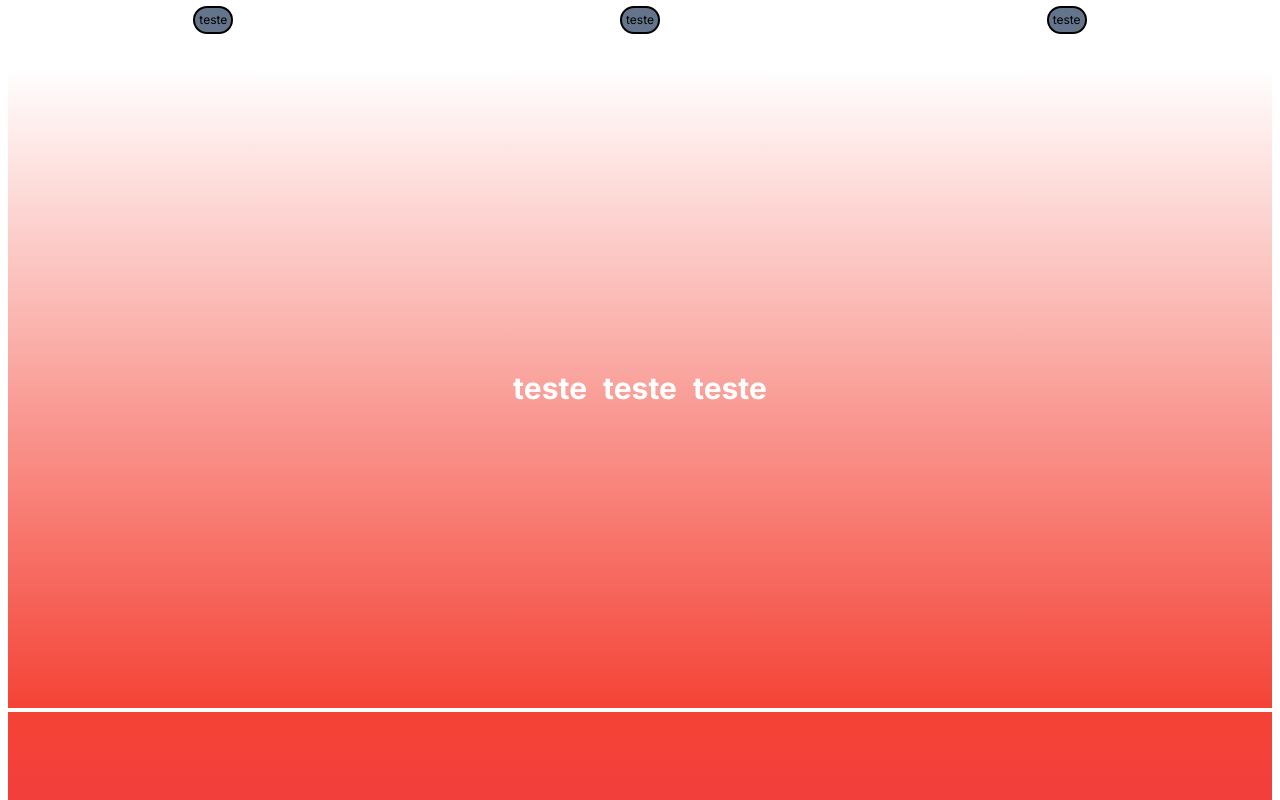
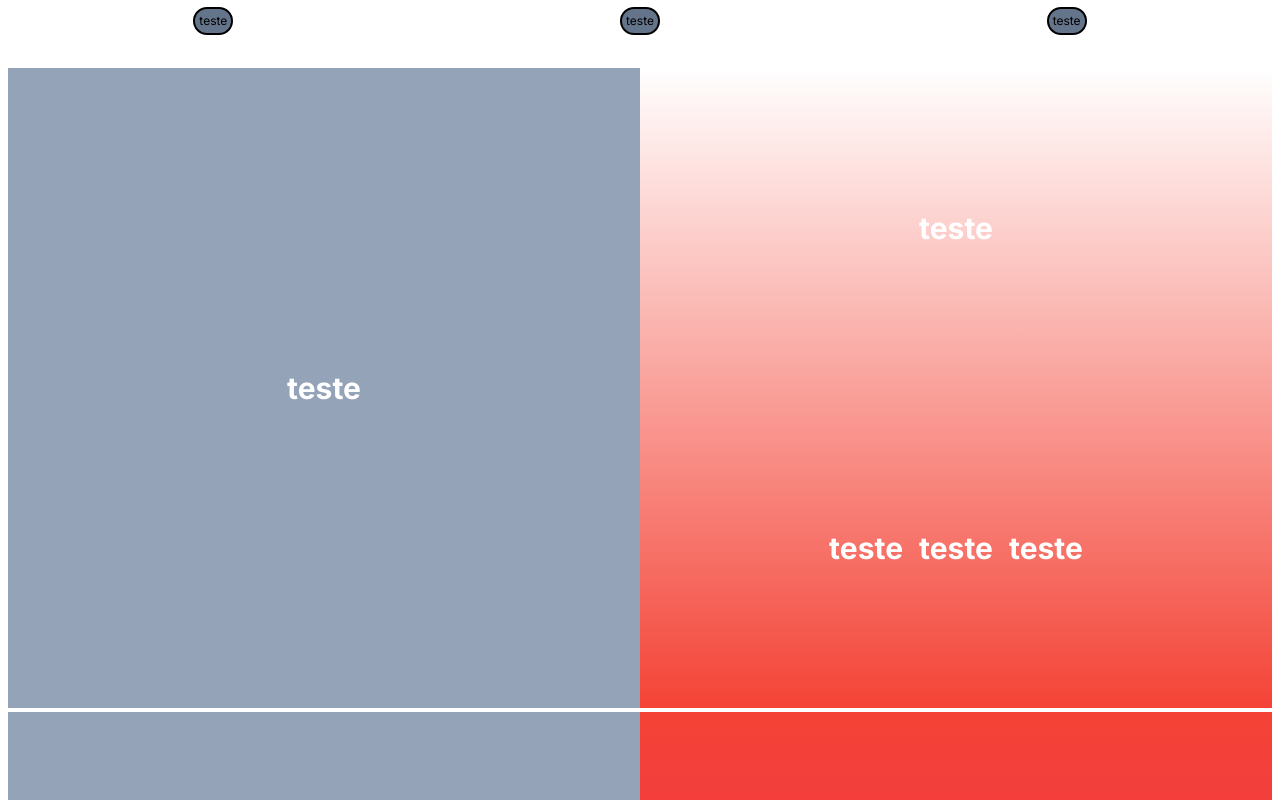
Before and after one commit to Artotz/my-portfolio, a Next.js app: page / in a window 1280 px wide. Built offline with nearby package versions, Linux system fonts and the light colour scheme.

Commit message:
fixed useEffect

```diff
--- a/app/page.tsx
+++ b/app/page.tsx
@@ -13,31 +13,11 @@ export default function Home() {
     "#3f51b5",
     "#2196f3",
     "#03a9f4",
-    "#00bcd4",
-    "#009688",
-    "#4caf50",
-    "#8bc34a",
-    "#cddc39",
-    "#ffeb3b",
-    "#ffc107",
-    "#ff9800",
-    "#ff5722",
-    "#795548",
-    "#9e9e9e",
-    "#607d8b",
+    "#00bcd4"
   ]);
   const [headerColor, setHeaderColor] = useState("transparent");
   const [scrollRatio, setScrollRatio] = useState(0);
 
-  const clickTeste2 = () => {
-    document
-      .getElementById("sections")
-      ?.scrollTo({ top: 0, behavior: "smooth" });
-  };
-
-  const clickTeste = () => {
-    document.getElementById("#e91e63")?.scrollIntoView({ behavior: "smooth" });
-  };
 
   const onScroll = useCallback((_event: Event) => {
     //const { scrollY } = window;
@@ -47,12 +27,8 @@ export default function Home() {
     const scrollHeight = document.getElementById("sections")?.scrollHeight;
     let ratio;
 
-    // if (scrollTop) {
-    //   if (scrollTop > 10) setHeaderColor("#333");
-    //   else setHeaderColor("transparent");
-    // }
+    console.log("bruh", scrollTop, "bruh", scrollHeight);
 
-    //console.log("top", scrollTop)
     if (scrollTop && scrollHeight) {
       ratio = Math.floor((scrollTop / scrollHeight) * 100 * (100 / 93));
       setScrollRatio(ratio);
@@ -60,7 +36,7 @@ export default function Home() {
       if (ratio > 0) setHeaderColor("#333");
       else setHeaderColor("transparent");
 
-      console.log("ratio", ratio);
+      ;//console.log("ratio", ratio);
     }
   }, []);
 
@@ -79,6 +55,11 @@ export default function Home() {
     };
   }, []);
 
+
+  useEffect(() => {
+    console.log("emems");
+  }, []);
+
   //useEffect(() => {}, []);
 
   return (
@@ -93,7 +74,7 @@ export default function Home() {
             transition: "1s",
           }}
         >
-          <div className="flex flex-grow w-full h-fill justify-around items-center text-xs">
+          <div className="flex flex-grow w-full h-full justify-around items-center text-xs">
             <button className="flex p-1 bg-slate-500 border-black border-2 rounded-full">
               teste
             </button>
@@ -116,7 +97,7 @@ export default function Home() {
       <main id="main" className="flex w-full h-screen">
         <div
           id="sections"
-          className="flex-auto flex-col w-full h-fill no-scrollbar overflow-y-scroll scroll-smooth snap-y snap-mandatory px-2 py-16"
+          className="flex-auto flex-col w-full h-full no-scrollbar overflow-y-scroll scroll-smooth snap-y snap-mandatory px-2 py-16"
         >
           {colors.map((color, index, array) => (
             <div
--- a/components/PortfolioSection.tsx
+++ b/components/PortfolioSection.tsx
@@ -2,11 +2,41 @@ import { motion } from "framer-motion";
 
 export default function PortfolioSection() {
   return (
-    <>
+    <div className="flex flex-row w-full h-full">
+
+        {/* DIV ESQUERDA */}
+        <div className="flex flex-grow w-full h-full bg-slate-400 justify-center items-center">
           <motion.div
             className="text-3xl font-bold text-white"
             initial={{ opacity: 0, x: -50 }}
             whileInView={{ opacity: 1, x: 0 }}
+            transition={{ delay: 0.5, duration: 0.5 }}
+          >
+            teste
+          </motion.div>
+        </div>
+
+        {/* DIV DIREITA */}
+        <div className="flex flex-col w-full h-full justify-center items-center">
+
+          {/* METADE DE CIMA */}
+          <div className="flex flex-row w-full h-full justify-center items-center">
+            <motion.div
+              className="text-3xl font-bold text-white"
+              initial={{ opacity: 0, x: 50 }}
+              whileInView={{ opacity: 1, x: 0 }}
+              transition={{ delay: 0.5, duration: 0.5 }}
+            >
+              teste
+            </motion.div>
+          </div>
+
+          {/* METADE DE BAIXO */}
+          <div className="flex flex-row w-full h-full justify-center items-center gap-4">
+            <motion.div
+              className="text-3xl font-bold text-white"
+              initial={{ opacity: 0, y: 50 }}
+              whileInView={{ opacity: 1, y: 0 }}
               transition={{ delay: 0.5, duration: 0.5 }}
             >
               teste
@@ -17,16 +47,18 @@ export default function PortfolioSection() {
               whileInView={{ opacity: 1, y: 0 }}
               transition={{ delay: 0.5, duration: 0.5 }}
             >
-        <button>teste</button>
+              teste
             </motion.div>
             <motion.div
               className="text-3xl font-bold text-white"
-        initial={{ opacity: 0, x: 50 }}
-        whileInView={{ opacity: 1, x: 0 }}
+              initial={{ opacity: 0, y: 50 }}
+              whileInView={{ opacity: 1, y: 0 }}
               transition={{ delay: 0.5, duration: 0.5 }}
             >
               teste
             </motion.div>
-    </>
+          </div>
+        </div>
+    </div>
   );
 }
```
Lines whose indentation alone changed are shown as unchanged.
